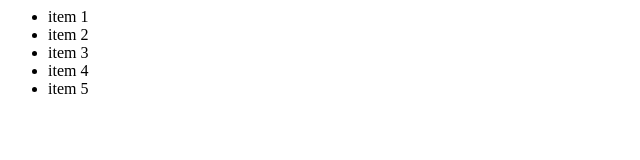
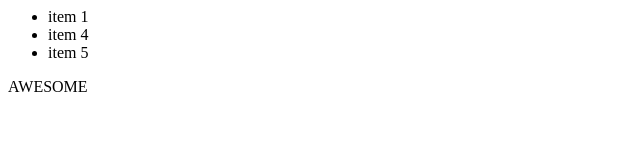
Before and after one commit to seev/gitTest, a plain HTML site: page index.html in a window 1280 px wide. Shown: the full height of the page, 0-640 px from the left. Drawn offline with Linux system fonts and the light colour scheme.

Commit message:
added new module

```diff
--- a/index.html
+++ b/index.html
@@ -5,13 +5,15 @@
 		<module-one>
 			<ul>
 				<li>item 1</li>
-				<li>item 2</li>
-				<li>item 3</li>
 				<li>item 4</li>
 				<li>item 5</li>
 			</ul>
 		</module-one>
 
+		<module-two>
+			<div>AWESOME</div>
+		</module-two>
+
 	</body>
 
 </html>
```
